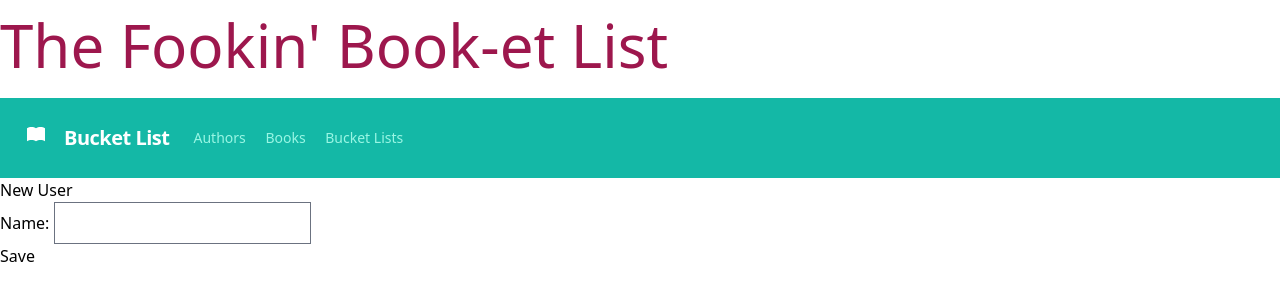
After one commit to mjaffery1/book-bucket-list_django, a Django app: page /users/new in a window 1280 px wide. The commit adds this page. Shown: the top 301 px of the page. Run offline with Django 4.2, Linux system fonts and the light colour scheme; some libraries are stand-ins or nearby versions.

Commit message:
added user templates

```diff
--- a/book_bucketlist/admin.py
+++ b/book_bucketlist/admin.py
@@ -1,6 +1,7 @@
 from django.contrib import admin
-from .models import Author, Book
+from .models import Author, Book, User
 # Register your models here.
 
 admin.site.register(Author)
 admin.site.register(Book)
+admin.site.register(User)
--- a/book_bucketlist/forms.py
+++ b/book_bucketlist/forms.py
@@ -1,5 +1,5 @@
 from django import forms
-from .models import Author, Book
+from .models import Author, Book, User
 
 class AuthorForm(forms.ModelForm):
 
@@ -7,6 +7,12 @@ class AuthorForm(forms.ModelForm):
         model = Author
         fields = ('name', 'photo_url',)
 
+class UserForm(forms.ModelForm):
+
+    class Meta:
+        model = User
+        fields = ('name',)
+
 class BookForm(forms.ModelForm):
 
     class Meta:
--- a/book_bucketlist/models.py
+++ b/book_bucketlist/models.py
@@ -4,6 +4,14 @@ from django.db import models
 class Author(models.Model):
     name = models.CharField(max_length=100)
     photo_url = models.TextField()
+
+
+    def __str__(self):
+        return self.name
+
+class User(models.Model):
+    name = models.CharField(max_length=100)
+
 
 
     def __str__(self):
--- a/book_bucketlist/templates/book_bucketlist/author_list.html
+++ b/book_bucketlist/templates/book_bucketlist/author_list.html
@@ -1,5 +1,6 @@
 {% extends 'book_bucketlist/base.html' %} {% block content %}
-<h2>Authors <a href="{% url 'author_create' %}">(+)</a></h2>
+{% load tailwind_tags %}
+<h2 class="font-large text-4xl">Authors <a href="{% url 'author_create' %}" class="font-medium leading-tight text-4xl mt-0 mb-2 text-blue-600">(+)</a></h2>
 <ul>
   {% for author in authors %}
   <li>
@@ -9,4 +10,4 @@
   </li>
   {% endfor %}
 </ul>
-{% endblock %} .
+{% endblock %}
--- a/book_bucketlist/templates/book_bucketlist/base.html
+++ b/book_bucketlist/templates/book_bucketlist/base.html
@@ -22,8 +22,8 @@
                 <a href="/books" class="block mt-4 lg:inline-block lg:mt-0 text-teal-200 hover:text-white mr-4">
                   Books
                 </a>
-                <a href="#responsive-header" class="block mt-4 lg:inline-block lg:mt-0 text-teal-200 hover:text-white">
-                  My Bucket List
+                <a href="/users/" class="block mt-4 lg:inline-block lg:mt-0 text-teal-200 hover:text-white">
+                   Bucket Lists
                 </a>
               </div>
             </div>
--- a/book_bucketlist/templates/book_bucketlist/book_detail.html
+++ b/book_bucketlist/templates/book_bucketlist/book_detail.html
@@ -4,6 +4,8 @@
    <h2>{{book.title}}
         <a  href="{% url 'book_edit' pk=book.pk %}" >(edit)</a> <a href="{% url 'book_delete' pk=book.pk %}">(Delete)</a>
    </h2>
+   <h2>Author: {{book.author}}</h2>
     <h2>Book Description: {{ book.description}}
     <h3>Year Published: {{book.year}}</h3>
+
     {% endblock %}
--- a/book_bucketlist/templates/book_bucketlist/book_list.html
+++ b/book_bucketlist/templates/book_bucketlist/book_list.html
@@ -1,9 +1,9 @@
 {% extends 'book_bucketlist/base.html' %} {% block content %}
-<h2>Books <a href="{% url 'book_create' %}">(+)</a></h2>
+<h2 class="font-large text-4xl"> Books <a href="{% url 'book_create' %}" class="font-medium leading-tight text-4xl mt-0 mb-2 text-blue-600">(+)</a></h2>
 <ul>
   {% for book in books %}
   <li>
-    <a href="{% url 'book_detail' pk=book.pk %}">{{ book.title }}</a>
+    <a href="{% url 'book_detail' pk=book.pk %}" >{{ book.title }} </a>
   </li>
   {% endfor %}
 </ul>
--- /dev/null
+++ b/book_bucketlist/templates/book_bucketlist/user_form.html
@@ -0,0 +1,7 @@
+{% extends 'book_bucketlist/base.html' %} {% block content %}
+<h1>New User</h1>
+<form method="POST" class="user-form">
+  {% csrf_token %} {{ form.as_p }}
+  <button type="submit" class="save btn btn-default">Save</button>
+</form>
+{% endblock %}
--- a/book_bucketlist/urls.py
+++ b/book_bucketlist/urls.py
@@ -13,5 +13,9 @@ urlpatterns = [
     path('books/new', views.book_create, name='book_create'),
     path('books/<int:pk>/edit', views.book_edit, name='book_edit'),
     path('books/<int:pk>/delete', views.book_delete, name='book_delete'),
-
+    path('users/', views.user_list, name= 'user_list'),
+    path('users/<int:pk>', views.user_detail, name='user_detail'),
+    path('users/new', views.user_create, name='user_create'),
+    path('users/<int:pk>/edit', views.user_edit, name='user_edit'),
+    path('users/<int:pk>/delete', views.user_delete, name='user_delete')
     ]
--- a/book_bucketlist/views.py
+++ b/book_bucketlist/views.py
@@ -1,6 +1,6 @@
 from django.shortcuts import render, redirect
-from .models import Author, Book
-from .forms import AuthorForm, BookForm
+from .models import Author, Book, User
+from .forms import AuthorForm, BookForm, UserForm
 # Create your views here.
 
 def author_list(request):
@@ -36,6 +36,38 @@ def author_delete(request, pk):
     Author.objects.get(pk=pk).delete()
     return redirect('author_list')
 
+def user_list(request):
+    users = User.objects.all()
+    return render(request, 'book_bucketlist/user_list.html', {'users': users})
+
+def user_detail(request, pk):
+    user = User.objects.get(pk=pk)
+    return render(request, 'book_bucketlist/user_detail.html', {'user': user})
+
+def user_create(request):
+    if request.method == 'POST':
+        form = UserForm(request.POST)
+        if form.is_valid():
+            user = form.save()
+            return redirect('user_detail', pk=user.pk)
+    else:
+        form = UserForm()
+    return render(request, 'book_bucketlist/user_form.html', {'form': form})
+
+def user_edit(request,pk):
+    user = User.objects.get(pk=pk)
+    if request.method == "POST":
+        form = UserForm(request.POST, instance=user)
+        if form.is_valid():
+            user = form.save()
+            return redirect('user_detail', pk=user.pk)
+    else:
+        form = UserForm(instance=user)
+    return render(request, 'book_bucketlist/user_form.html', {'form': form})
+
+def user_delete(request, pk):
+    User.objects.get(pk=pk).delete()
+    return redirect('user_list')
 
 def book_list(request):
     books = Book.objects.all()
--- a/theme/static/css/dist/styles.css
+++ b/theme/static/css/dist/styles.css
@@ -804,6 +804,14 @@ select {
   margin-right: 2.25rem;
 }
 
+.mr-3 {
+  margin-right: 0.75rem;
+}
+
+.mr-1 {
+  margin-right: 0.25rem;
+}
+
 .block {
   display: block;
 }
@@ -834,6 +842,10 @@ select {
 
 .h-12 {
   height: 3rem;
+}
+
+.h-9 {
+  height: 2.25rem;
 }
 
 .w-8 {
@@ -949,6 +961,14 @@ select {
   padding: 1.5rem;
 }
 
+.p-5 {
+  padding: 1.25rem;
+}
+
+.p-9 {
+  padding: 2.25rem;
+}
+
 .px-3 {
   padding-left: 0.75rem;
   padding-right: 0.75rem;
@@ -988,6 +1008,11 @@ select {
   line-height: 1.25rem;
 }
 
+.text-4xl {
+  font-size: 2.25rem;
+  line-height: 2.5rem;
+}
+
 .font-normal {
   font-weight: 400;
 }
@@ -1000,12 +1025,20 @@ select {
   font-weight: 700;
 }
 
+.font-medium {
+  font-weight: 500;
+}
+
 .leading-normal {
   line-height: 1.5;
 }
 
 .leading-none {
   line-height: 1;
+}
+
+.leading-tight {
+  line-height: 1.25;
 }
 
 .tracking-normal {
@@ -1029,6 +1062,11 @@ select {
 .text-teal-200 {
   --tw-text-opacity: 1;
   color: rgb(153 246 228 / var(--tw-text-opacity));
+}
+
+.text-blue-600 {
+  --tw-text-opacity: 1;
+  color: rgb(37 99 235 / var(--tw-text-opacity));
 }
 
 .opacity-50 {
```
Also changed, not shown: book_bucketlist/templates/book_bucketlist/user_detail.html (added, +13 -0 lines), book_bucketlist/templates/book_bucketlist/user_list.html (added, +13 -0 lines), book_bucketlist/serializers.py (deleted).
